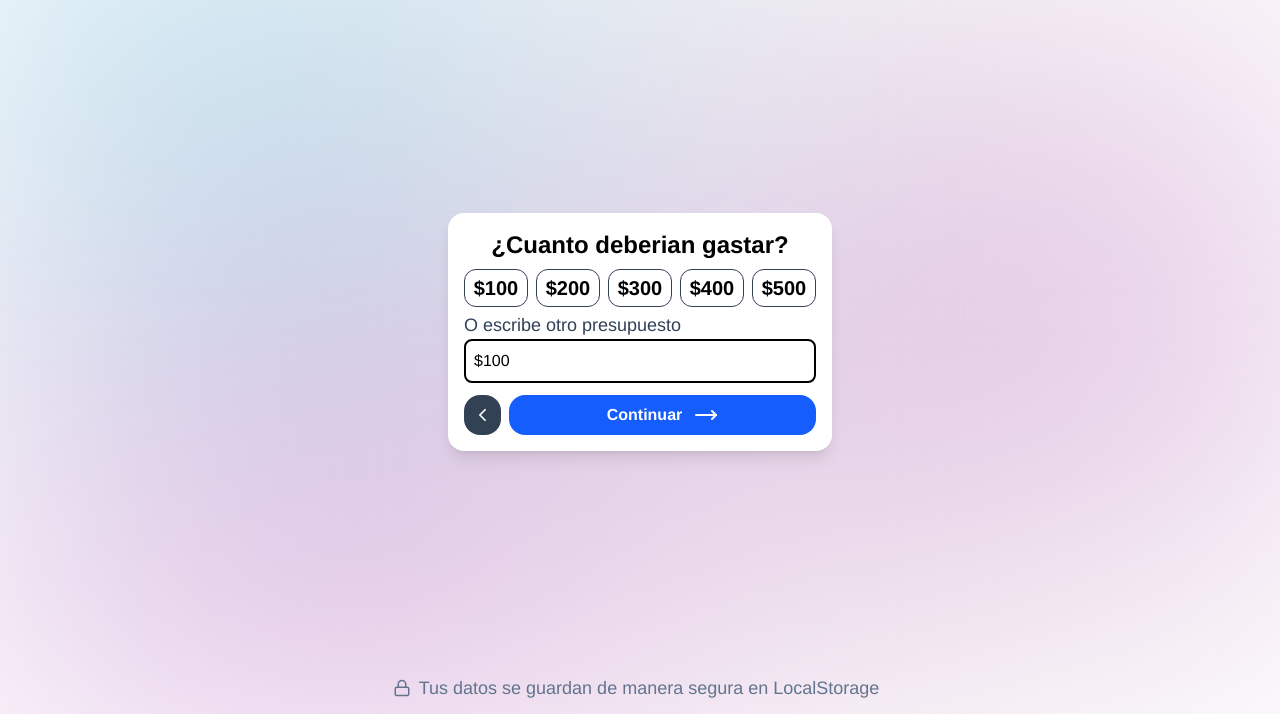
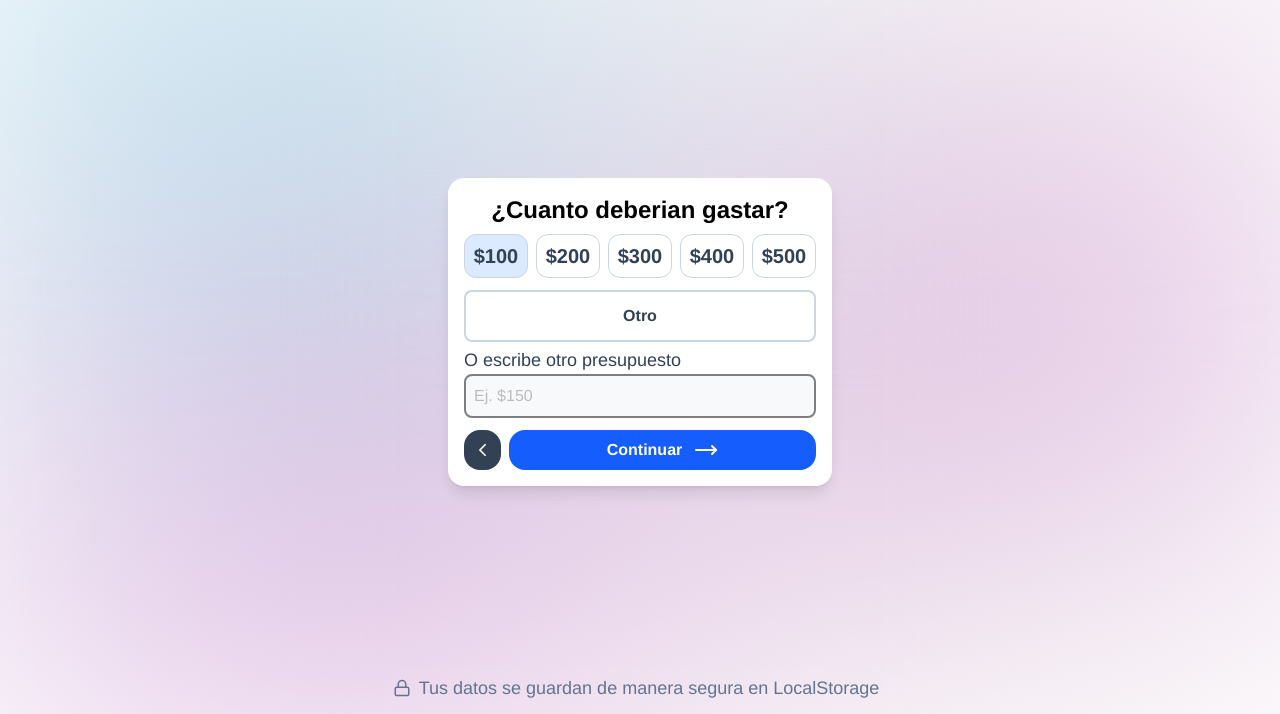
Before and after one commit to MADStarket/MiniProyecto_Primer_Parcial, a website built with Vite: page src/pages/cuanto-gastar.html in a window 1280 px wide. Both pictures are taken after a click on the button "$100". Shown: the part 86-800 px from the top of the page. Built offline with nearby package versions, Linux system fonts and the light colour scheme.

Commit message:
feat: Logica igual para estilos y seleccion de botones entre celebracion y cuanto-gastar

```diff
--- a/src/pages/celebracion.html
+++ b/src/pages/celebracion.html
@@ -3,7 +3,7 @@
 
 <head>
   <meta charset="UTF-8">
-
+<link rel="icon" type="image/svg+xml" href="/gift.svg" />
   <link rel="stylesheet" href="/src/styles/styles.css">
   <link rel="stylesheet" href="/src/styles/celebracion.css">
   <meta name="viewport" content="width=device-width, initial-scale=1.0">
--- a/src/pages/cuanto-gastar.html
+++ b/src/pages/cuanto-gastar.html
@@ -30,26 +30,33 @@
           <div class="grid grid-cols-5 gap-1 md:gap-2">
 
             <button type="button" id="presupuesto-100"
-              class="col-span-1 flex items-center justify-center px-2 py-1 text-md md:text-xl hover:border-blue-600 text-black rounded-xl border border-[#334155] font-black cursor-pointer">$100</button>
+              class="col-span-1 flex items-center justify-center px-2 py-1 text-md md:text-xl text-slate-700 hover:border-blue-600 transition text-black rounded-xl border border-slate-300 font-black cursor-pointer">$100</button>
 
             <button type="button" id="presupuesto-200"
-              class="col-span-1 flex items-center justify-center px-2 py-1 text-md md:text-xl hover:border-blue-600 text-black rounded-xl border border-[#334155] font-black cursor-pointer">$200</button>
+              class="col-span-1 flex items-center justify-center px-2 py-1 text-md md:text-xl text-slate-700 hover:border-blue-600 transition text-black rounded-xl border border-slate-300 font-black cursor-pointer">$200</button>
 
             <button type="button" id="presupuesto-300"
-              class="col-span-1 flex items-center justify-center px-2 py-1 text-md md:text-xl hover:border-blue-600 text-black rounded-xl border border-[#334155] font-black cursor-pointer">$300</button>
+              class="col-span-1 flex items-center justify-center px-2 py-1 text-md md:text-xl text-slate-700 hover:border-blue-600 transition text-black rounded-xl border border-slate-300 font-black cursor-pointer">$300</button>
 
             <button type="button" id="presupuesto-400"
-              class="col-span-1 flex items-center justify-center px-2 py-1 text-md md:text-xl hover:border-blue-600 text-black rounded-xl border border-[#334155] font-black cursor-pointer">$400</button>
+              class="col-span-1 flex items-center justify-center px-2 py-1 text-md md:text-xl text-slate-700 hover:border-blue-600 transition text-black rounded-xl border border-slate-300 font-black cursor-pointer">$400</button>
 
             <button type="button" id="presupuesto-500"
-              class="col-span-1 flex items-center justify-center px-2 py-1 text-md md:text-xl hover:border-blue-600 text-black rounded-xl border border-[#334155] font-black cursor-pointer">$500</button>
+              class="col-span-1 flex items-center justify-center px-2 py-1 text-md md:text-xl text-slate-700 hover:border-blue-600 transition text-black rounded-xl border border-slate-300 font-black cursor-pointer">$500</button>
           </div>
+        </div>
+
+        <div class="pt-3">
+          <button type="button" id="presupuesto-otro"
+            class="w-full p-3 rounded-lg border-2 border-slate-300 text-slate-700 font-semibold hover:border-blue-500 transition">
+            Otro
+          </button>
         </div>
 
         <div class="pt-1">
           <label class="text-sm md:text-lg font-medium text-slate-700" for="presupuesto">O escribe otro presupuesto</label>
           <div class="flex relative">
-            <input type="text" id="presupuesto" class="w-full p-2 rounded-lg" placeholder="Ej. $150" autocomplete="off">
+            <input type="text" id="presupuesto" class="w-full p-2 rounded-lg border border-slate-300 disabled:opacity-50 disabled:bg-slate-100 disabled:cursor-not-allowed" placeholder="Ej. $150" autocomplete="off" disabled>
           </div>
         </div>
 
--- a/src/styles/cuanto-gastar.css
+++ b/src/styles/cuanto-gastar.css
@@ -1,11 +1,35 @@
 input {
   border: 2px solid black;
   outline: none;
-  transition: border-color 0.4s;
+  transition: border-color 0.4s, box-shadow 0.3s;
 }
 
 input:focus {
   border-color: rgb(30, 136, 229);
+  box-shadow: 0 0 0 2px rgba(30, 136, 229, 0.2);
+}
+
+button:hover {
+  background-color: #1283e6;
+}
+
+/* Estilos para botones de presupuesto */
+[id^="presupuesto-"] {
+  transition: border-color 0.25s, background-color 0.25s, transform 0.15s;
+}
+
+[id^="presupuesto-"]:hover {
+  border-color: #2563eb;
+}
+
+[id^="presupuesto-"]:active {
+  transform: scale(0.99);
+}
+
+/* Altura mínima para elementos interactivos */
+[id^="presupuesto-"],
+#presupuesto {
+  min-height: 44px;
 }
 
 /*Declaramos la animacion*/
--- a/src/ts/cuanto-gastar.ts
+++ b/src/ts/cuanto-gastar.ts
@@ -4,19 +4,45 @@ import '../components/footer';
 // Importamos los utils
 import { obtenerSorteo, guardarSorteo } from '../utils/sorteoUtil';
 
+// Función para establecer el presupuesto seleccionado
+function establecerPresupuesto(valor: string, presupuestoBtns: NodeListOf<HTMLButtonElement>, inputPresupuesto: HTMLInputElement, botonOtro: HTMLButtonElement): void {
+  // Removemos la clase activa de todos los botones
+  presupuestoBtns.forEach(btn => btn.classList.remove('border-blue-500', 'bg-blue-100'));
+  botonOtro.classList.remove('border-blue-500', 'bg-blue-100');
+
+  // Si el valor es 'Otro', habilitamos el input
+  if (valor === 'Otro') {
+    botonOtro.classList.add('border-blue-500', 'bg-blue-100');
+    inputPresupuesto.disabled = false;
+    inputPresupuesto.focus();
+  } else {
+    // Encontramos el botón que corresponde al valor y le agregamos las clases
+    presupuestoBtns.forEach(btn => {
+      if (btn.textContent?.trim() === valor) {
+        btn.classList.add('border-blue-500', 'bg-blue-100');
+      }
+    });
+
+    // Deshabilitamos el input
+    inputPresupuesto.disabled = true;
+  }
+}
+
 document.addEventListener('DOMContentLoaded', () => {
   // Obtenemos los elementos
   const inputPresupuesto = document.getElementById('presupuesto') as HTMLInputElement;
   const botonRegresar = document.getElementById('botonRegresar') as HTMLButtonElement;
   const botonPasarResumen = document.getElementById('botonPasarResumen') as HTMLButtonElement;
-  // Botones de precios
+  // Botones de precios (excluimos el botón 'Otro')
+  const presupuestoBtns = document.querySelectorAll('[id^="presupuesto-"]') as NodeListOf<HTMLButtonElement>;
   const botonPresupuesto100 = document.getElementById('presupuesto-100') as HTMLButtonElement;
   const botonPresupuesto200 = document.getElementById('presupuesto-200') as HTMLButtonElement;
   const botonPresupuesto300 = document.getElementById('presupuesto-300') as HTMLButtonElement;
   const botonPresupuesto400 = document.getElementById('presupuesto-400') as HTMLButtonElement;
   const botonPresupuesto500 = document.getElementById('presupuesto-500') as HTMLButtonElement;
+  const botonOtro = document.getElementById('presupuesto-otro') as HTMLButtonElement;
 
-  if (!inputPresupuesto || !botonRegresar || !botonPasarResumen || !botonPresupuesto100 || !botonPresupuesto200 || !botonPresupuesto300 || !botonPresupuesto400 || !botonPresupuesto500) {
+  if (!inputPresupuesto || !botonRegresar || !botonPasarResumen || !botonPresupuesto100 || !botonPresupuesto200 || !botonPresupuesto300 || !botonPresupuesto400 || !botonPresupuesto500 || !botonOtro) {
     console.log('Elementos no encontrados');
     return;
   }
@@ -67,21 +93,25 @@ document.addEventListener('DOMContentLoaded', () => {
 
   botonRegresar.addEventListener('click', manejarRegresar);
   botonPasarResumen.addEventListener('click', manejarPasarResumen);
-  // Para cada boton un listener para cambiar el input
+
+  // Para cada boton un listener para cambiar el input con selección visual
   botonPresupuesto100.addEventListener('click', () => {
-    inputPresupuesto.value = '$100';
+    establecerPresupuesto('$100', presupuestoBtns, inputPresupuesto, botonOtro);
   });
   botonPresupuesto200.addEventListener('click', () => {
-    inputPresupuesto.value = '$200';
+    establecerPresupuesto('$200', presupuestoBtns, inputPresupuesto, botonOtro);
   });
   botonPresupuesto300.addEventListener('click', () => {
-    inputPresupuesto.value = '$300';
+    establecerPresupuesto('$300', presupuestoBtns, inputPresupuesto, botonOtro);
   });
   botonPresupuesto400.addEventListener('click', () => {
-    inputPresupuesto.value = '$400';
+    establecerPresupuesto('$400', presupuestoBtns, inputPresupuesto, botonOtro);
   });
   botonPresupuesto500.addEventListener('click', () => {
-    inputPresupuesto.value = '$500';
+    establecerPresupuesto('$500', presupuestoBtns, inputPresupuesto, botonOtro);
+  });
+  botonOtro.addEventListener('click', () => {
+    establecerPresupuesto('Otro', presupuestoBtns, inputPresupuesto, botonOtro);
   });
 
 });
```
